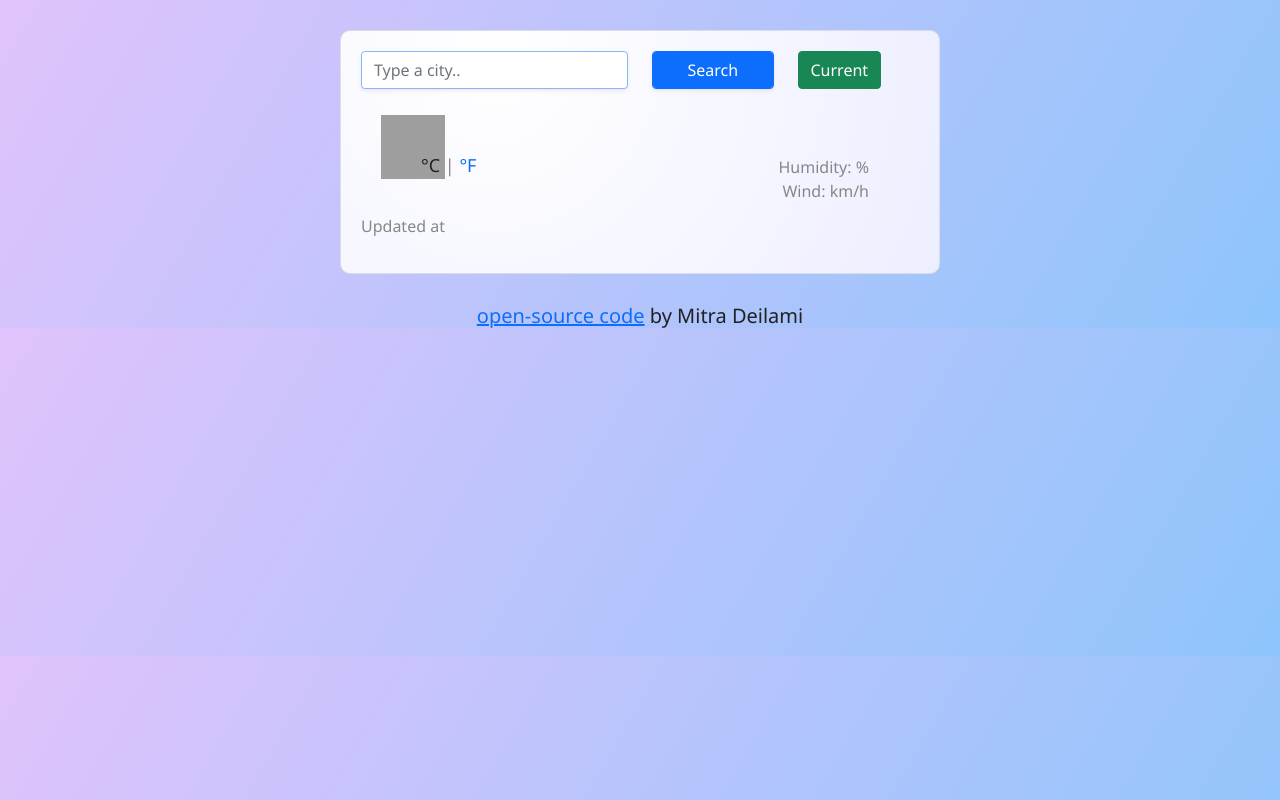
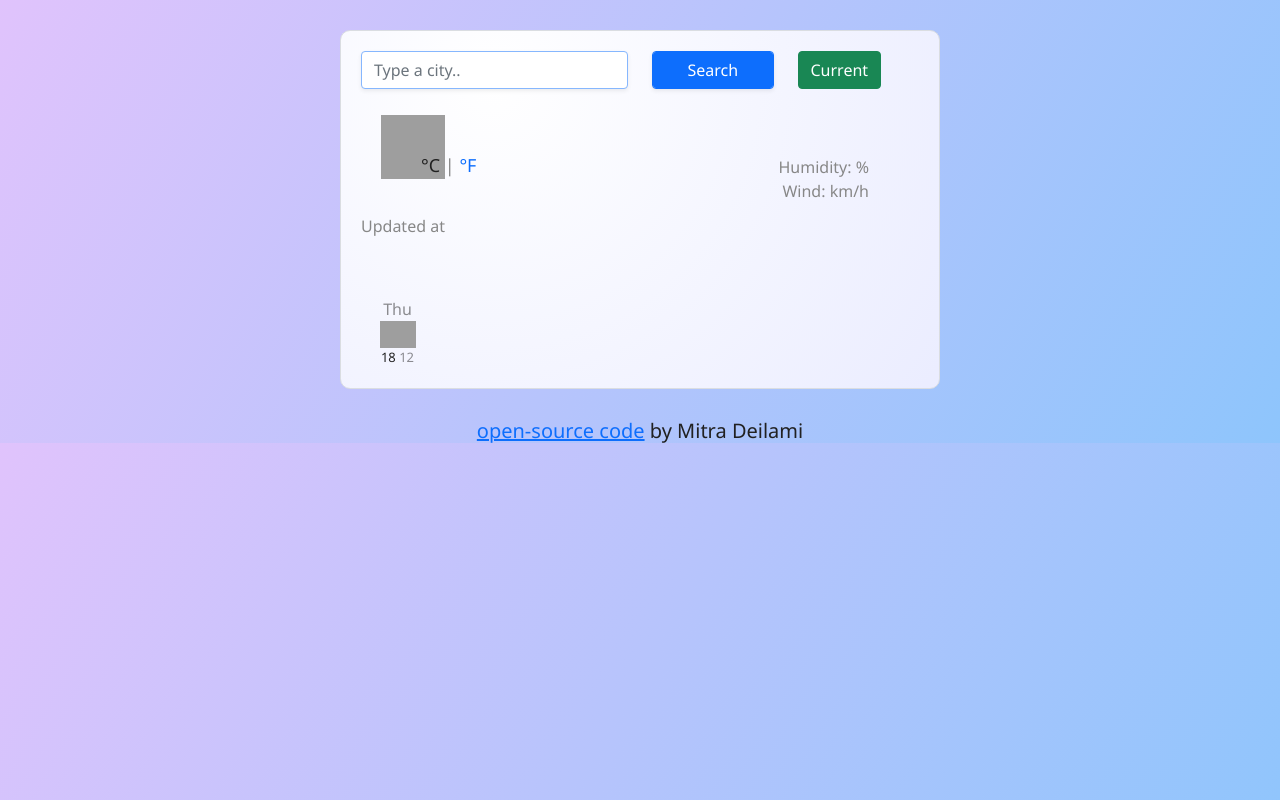
Before and after one commit to MitraDay/MiaDay-weather-app, a website built with Parcel: page index.html in a window 1280 px wide. Built offline with nearby package versions, Linux system fonts and the light colour scheme; no server answers; grey boxes are pictures that could not be loaded.

Commit message:
Added the forecast

```diff
--- a/index.html
+++ b/index.html
@@ -77,6 +77,23 @@
             </ul>
           </div>
         </div>
+        <br />
+        <div class="weather-forecast">
+          <div class="row">
+            <div class="col-2">
+              <div class="weather-forecast-date">Thu</div>
+              <img
+                src="https://ssl.gstatic.com/onebox/weather/64/sunny.png"
+                alt=""
+                width="36"
+              />
+              <div class="weather-forecast-temperatures">
+                <span class="weather-forecast-temperature-max"> 18 </span>
+                <span class="weather-forecast-temperature-min"> 12 </span>
+              </div>
+            </div>
+          </div>
+        </div>
       </div>
       <h2>
         <a href="https://github.com/MitraDay/MiaDay-weather-app" target="-blank"
--- a/src/styles.css
+++ b/src/styles.css
@@ -105,3 +105,22 @@ h2 {
   font-size: 20px;
   color: rgb(33, 33, 33);
 }
+
+.weather-forecast {
+  margin-top: 20px;
+  text-align: center;
+  color: rgb(33, 33, 33);
+}
+
+.weather-forecast-date {
+  font-size: 16px;
+  opacity: 0.5;
+}
+
+.weather-forecast-temperature-min {
+  opacity: 0.5;
+}
+
+.weather-forecast-temperatures {
+  font-size: 13px;
+}
```
